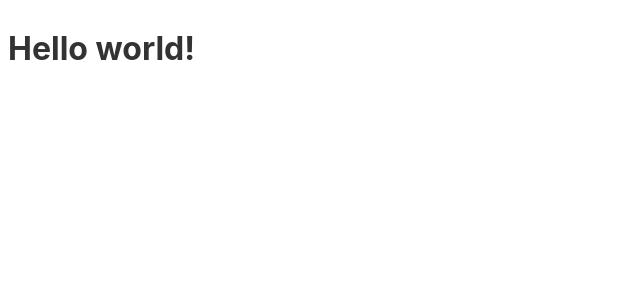
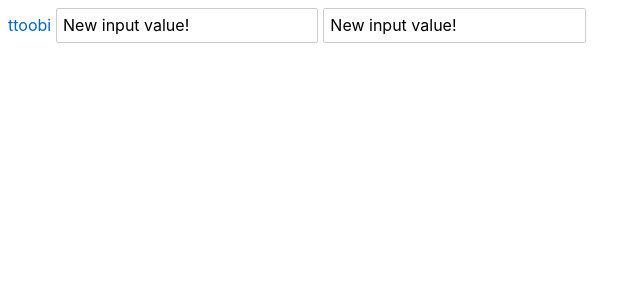
Before and after one commit to thebluerat/svelte_study, a Svelte app in the folder svelte-test/: page / in a window 1280 px wide. Shown: the top 300 px of the page, without its empty margins (0-640 px from the left). Built offline with nearby package versions, Linux system fonts and the light colour scheme.

Commit message:
보간법

```diff
--- a/svelte-test/src/App.svelte
+++ b/svelte-test/src/App.svelte
@@ -1,17 +1,18 @@
-<!-- tick: 라이프사이클. 데이터가 갱신되고 나서 화면이 바뀌는 반응성을 가질 때까지 잠시 기다리게 해주는 능력이다. 실행 위치가 자유롭다. -->
+<!-- 보간법 -->
 
 <script>
-    import { tick } from 'svelte'
-    let name= 'world'
-
-    async function handler() {
-        name = 'ttoobi'
-        await tick()
-        const h1 = document.querySelector('h1')
-        console.log(h1.innerText)
-    }
-    // tick을 쓰기 전: Svelte의 최적화 방법으로 내부의 로직을 전부 다 실행하고 나서 화면을 갱신한다. 따라서 클릭을 한 후에도 log에는 Hello world!가 뜬다.
-    // tick이라는 함수는 promise 객체를 반환한다. 따라서 await를 붙여서 비동기로 실행해줘야 하고, 그러면 함수 앞에 async를 붙여줘야 한다.
+    let href = 'https://ttoobi.blog'
+    let name = 'ttoobi'
+    let value = 'New input value!'
+    let isUpperCase = false
 </script>
 
-<h1 on:click={handler}>Hello {name}!</h1>
+<!-- <a href = "https://ttoobi.blog">ttoobi</a> -->
+<a {href}>{name}</a>
+<!-- 단방향 데이터에서는 속성과 데이터 이름이 같으면 속성을 생략할 수 있다 -->
+
+<!-- <input type = "text" value = "Default value"/> -->
+<input {value} on:input={e => value = e.target.value} />
+<!-- 화살표 함수는 인수가 하나이면 소괄호와 뒤의 중괄호를 생략할 수 있다. -->
+<input bind:value />
+<!-- 양방향 데이터는 속성과 데이터 이름이 같으면 데이터를 생략한다. -->
```
